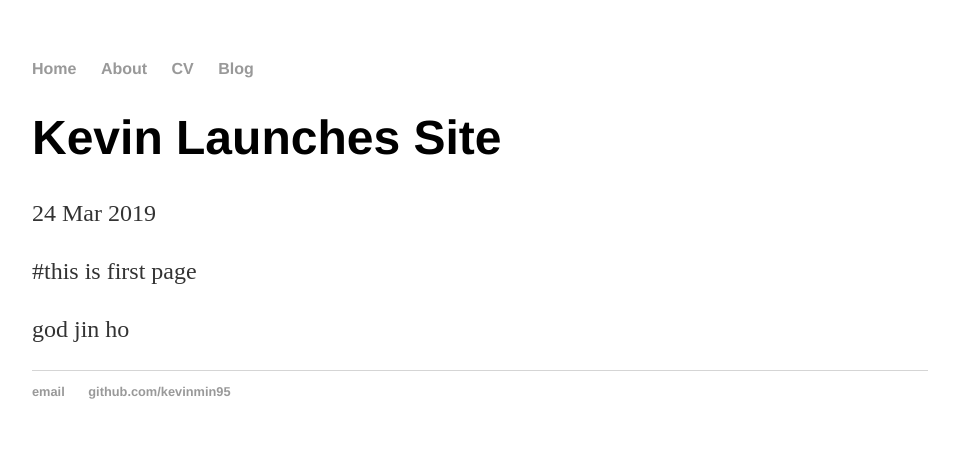
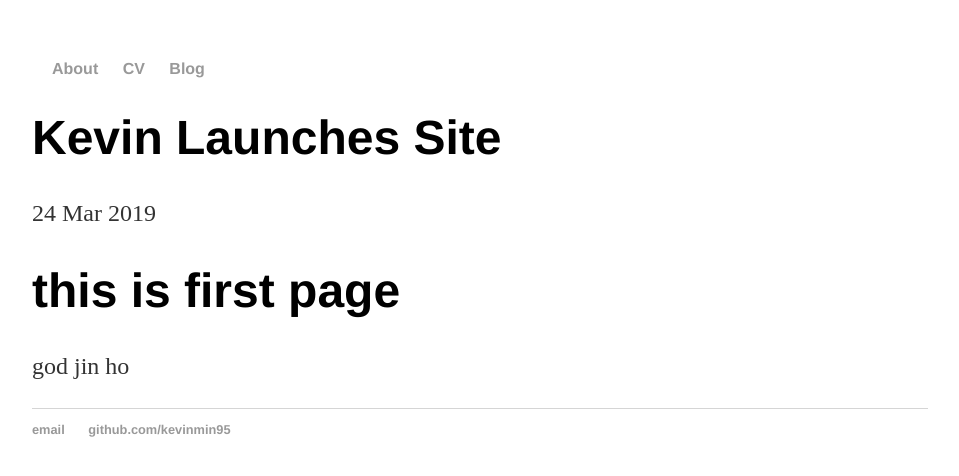
Before and after one commit to KevinMIN95/kevinmin95.github.com, a Jekyll site: the page built from _posts/2019-03-24-first.md, in a window 1280 px wide. Shown: the top 476 px of the page, without its empty margins (160-1119 px from the left). Built offline with Jekyll 4.4.1, drawn with Linux system fonts in a browser that asks for light colours.

Commit message:
practice

```diff
--- /dev/null
+++ b/_includes/navigation.html
@@ -0,0 +1,8 @@
+<nav>
+    <ul>
+        <li><a href="/" {% if page.url == "/" %}style="color: red;"{% endif %}Home></a></li>
+        <li><a href="/about">About</a></li>
+        <li><a href="/cv">CV</a></li>
+        <li><a href="/blog"{% if page.url == "/blog" %}style="color: red;"{% endif %}>Blog</a></li>
+    </ul>
+</nav>
--- a/_layouts/default.html
+++ b/_layouts/default.html
@@ -2,18 +2,14 @@
 <html>
 	<head>
 		<title>{{ page.title }}</title>
+		<meta name="author" content="Kevin Min">
+		<meta name="description" content="Kevin's Private Blog"
+		<meta name="viewport" content="width=device-width, initial-scale=1.0"
     <!-- link to main stylesheet -->
 		<link rel="stylesheet" type="text/css" href="/css/main.css">
 	</head>
 	<body>
-		<nav>
-    		<ul>
-        		<li><a href="/">Home</a></li>
-	        	<li><a href="/about">About</a></li>
-        		<li><a href="/cv">CV</a></li>
-        		<li><a href="/blog">Blog</a></li>
-    		</ul>
-		</nav>
+		{% include navigation.html %}
 		<div class="container">
       {{ content }}
 		</div><!-- /.container -->
--- a/_posts/2019-03-24-first.md
+++ b/_posts/2019-03-24-first.md
@@ -4,6 +4,6 @@ title: "Kevin Launches Site"
 date: 2019-03-24
 ---
 
-#this is first page
+# this is first page
 
 god jin ho
```
